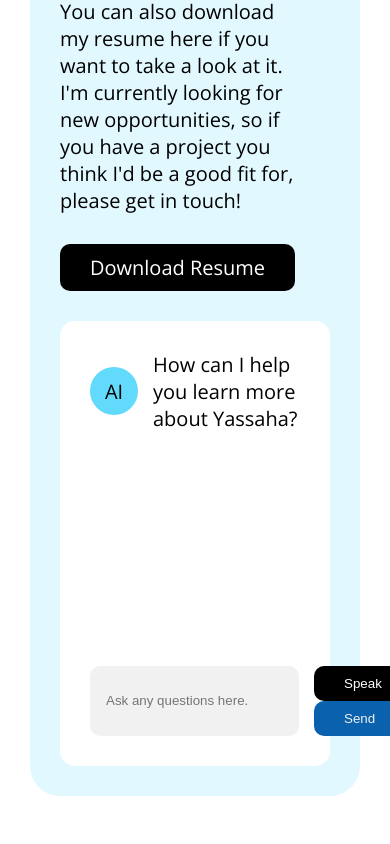
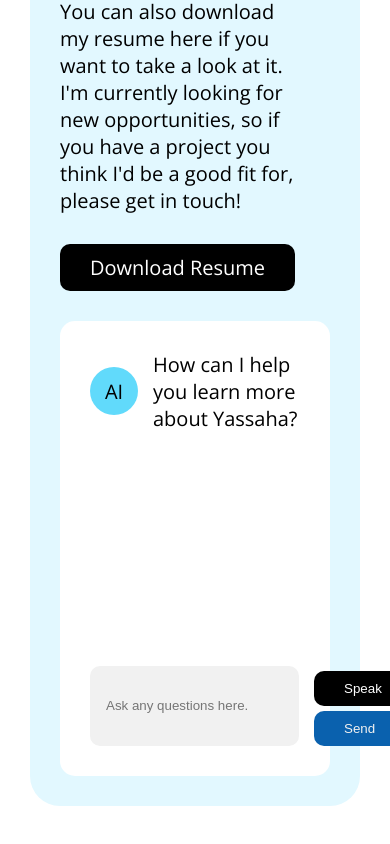
Before and after one commit to yali5/OpenAIPortfolio, a Next.js app: page / in a window 390 px wide. Shown: the part 7762-8606 px from the top of the page. Built offline with nearby package versions, Linux system fonts and the light colour scheme.

Commit message:
More refinements. Adjusted chatbot button top and bottom padding.

```diff
--- a/app/globals.css
+++ b/app/globals.css
@@ -578,6 +578,11 @@ h3 {
 					border:none;
 					cursor:pointer;
 				}
+				@media (max-width: 768px) {
+					button {
+    				margin-top: 5px;
+  				}
+				}
 			}
 		}
 	}
```
